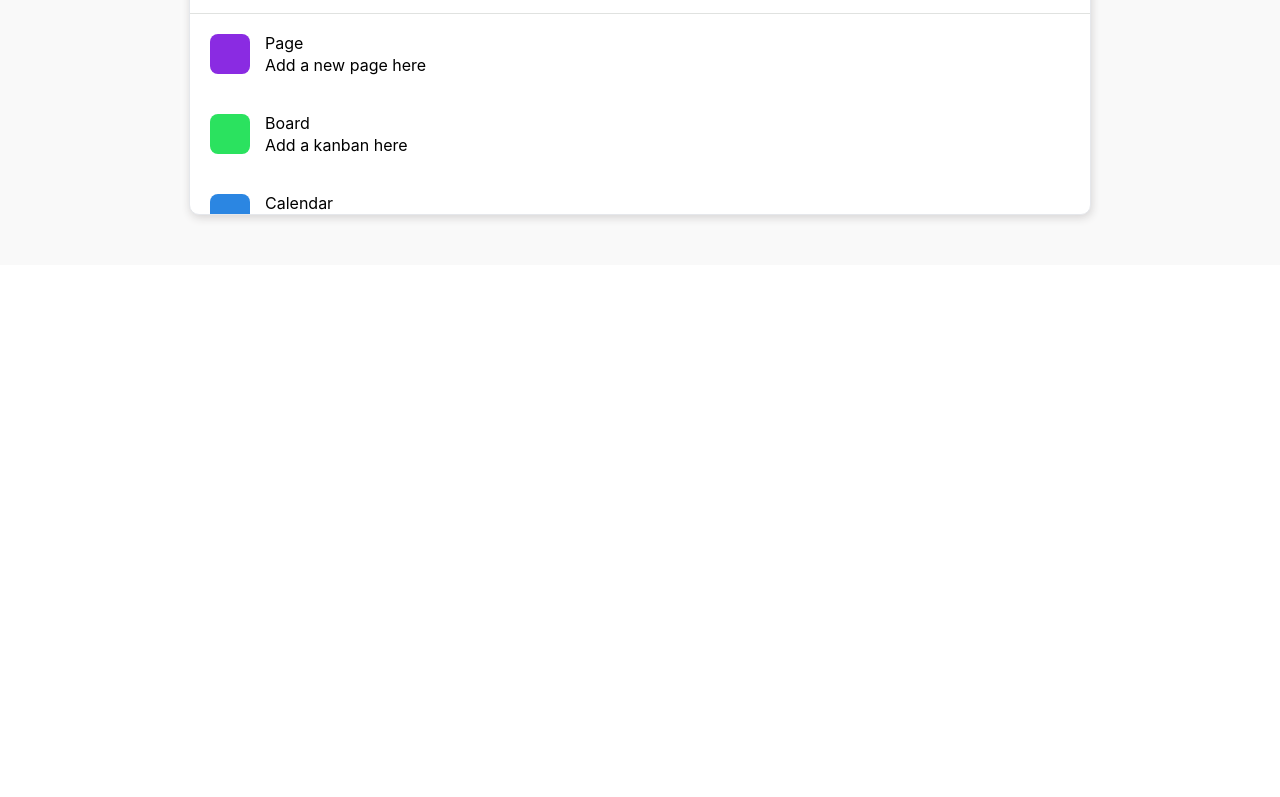
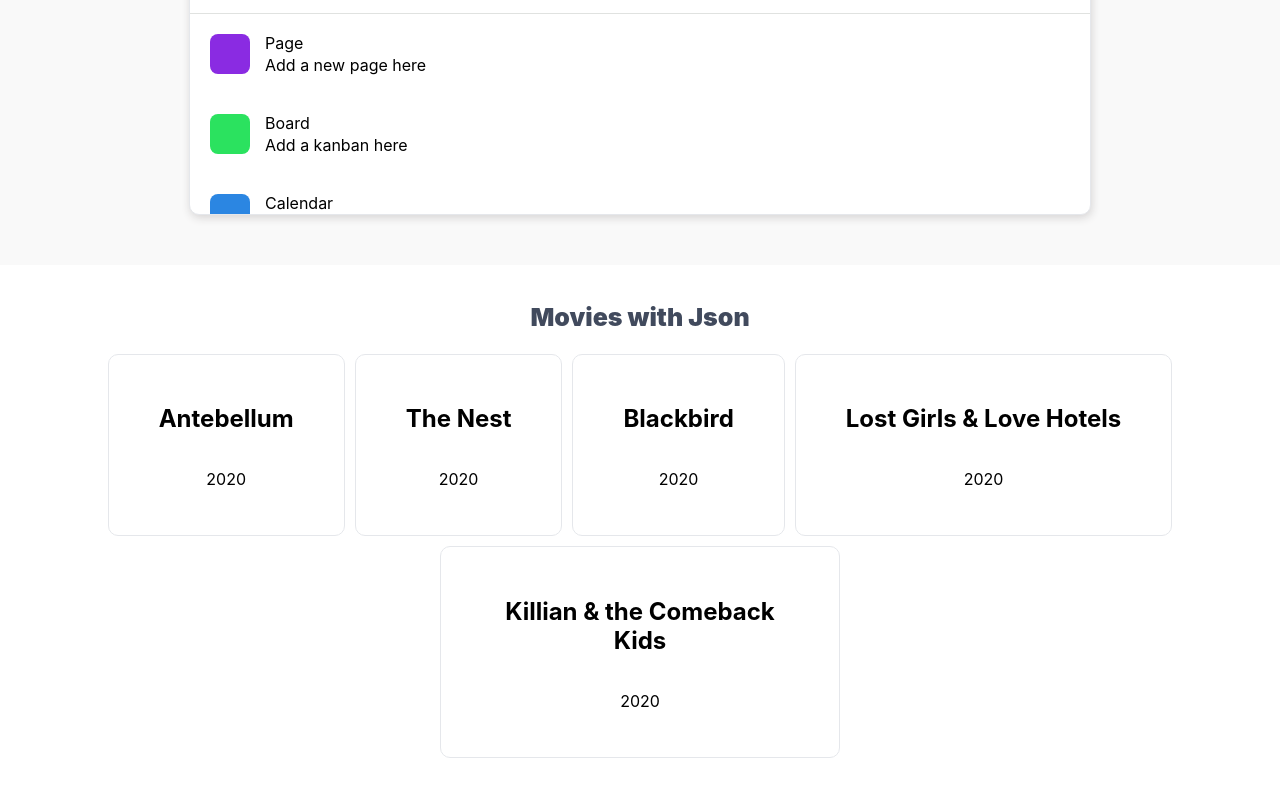
Before and after one commit to FSDSTR1023/css-avanzado, a React (Create React App) app: page / in a window 1280 px wide. Shown: the part 637-1434 px from the top of the page. Before the commit the page ends 902 px from the top, so only its background shows below. Built offline with nearby package versions, Linux system fonts and the light colour scheme.

Commit message:
Kayra Czerniewicz -  los ejercicios 1-3

```diff
--- a/src/App.js
+++ b/src/App.js
@@ -1,6 +1,7 @@
 import Navbar from './components/navbar/Navbar';
 import Cards from './components/cards/Cards';
 import BarraDeHerramientas from './components/barradeherramientas/BarraDeHerramientas';
+import Movies from './Movies';
 
 import './App.css';
 
@@ -10,6 +11,7 @@ function App() {
       <Navbar />
       <Cards />
       <BarraDeHerramientas />
+      <Movies />
     </div>
   );
 }
--- /dev/null
+++ b/src/Movies.js
@@ -0,0 +1,156 @@
+import './movies.css';
+
+export default function Movies() {
+    const movies = {
+     movie1: {
+      "title": "Antebellum",
+      "year": 2020,
+      "cast": [
+      "Janelle Monáe",
+      "Eric Lange",
+      "Jena Malone",
+      "Jack Huston",
+      "Kiersey Clemons",
+      "Gabourey Sidibe"
+      ],
+      "genres": [
+      "Thriller"
+      ],
+      "href": "Antebellum_(film)",
+      "extract": "Antebellum is a 2020 American thriller film written and directed by Gerard Bush and Christopher Renz in their feature directorial debuts. The film stars Janelle Monáe, Eric Lange, Jena Malone, Jack Huston, Kiersey Clemons, and Gabourey Sidibe, and follows a 21st century African-American woman who wakes to find herself mysteriously in a Southern slave plantation from which she must escape.",
+      "thumbnail": "https://upload.wikimedia.org/wikipedia/en/2/2e/Antebellum_poster.jpeg",
+      "thumbnail_width": 259,
+      "thumbnail_height": 384
+      },
+     movie2: {
+      "title": "The Nest",
+      "year": 2020,
+      "cast": [
+      "Jude Law",
+      "Carrie Coon",
+      "Charlie Shotwell",
+      "Oona Roche",
+      "Adeel Akhtar"
+      ],
+      "genres": [
+      "Drama",
+      "Romance"
+      ],
+      "href": "The_Nest_(2020_film)",
+      "extract": "The Nest is a 2020 romantic drama film written, directed, and produced by Sean Durkin. The film stars stars Jude Law, Carrie Coon, Charlie Shotwell, Oona Roche, and Adeel Akhtar.",
+      "thumbnail": "https://upload.wikimedia.org/wikipedia/en/c/cc/The_Nest_poster.jpeg",
+      "thumbnail_width": 259,
+      "thumbnail_height": 384
+      },
+     movie3: {
+      "title": "Blackbird",
+      "year": 2020,
+      "cast": [
+      "Susan Sarandon",
+      "Kate Winslet",
+      "Mia Wasikowska",
+      "Lindsay Duncan",
+      "Rainn Wilson",
+      "Bex Taylor-Klaus",
+      "Sam Neill"
+      ],
+      "genres": [
+      "Drama"
+      ],
+      "href": "Blackbird_(2019_film)",
+      "extract": "Blackbird is a 2019 American drama film directed by Roger Michell and written by Christian Torpe. It is a remake of the 2014 Danish film Silent Heart, also written by Torpe. It stars Susan Sarandon, Kate Winslet, Mia Wasikowska, Lindsay Duncan, Rainn Wilson, Bex Taylor-Klaus, and Sam Neill.",
+      "thumbnail": "https://upload.wikimedia.org/wikipedia/en/4/4d/Blackbird_poster.jpg",
+      "thumbnail_width": 259,
+      "thumbnail_height": 384
+      },
+     movie4: {
+      "title": "Lost Girls & Love Hotels",
+      "year": 2020,
+      "cast": [
+      "Alexandra Daddario",
+      "Takehiro Hira",
+      "Carice van Houten"
+      ],
+      "genres": [
+      "Drama",
+      "Erotic",
+      "Thriller"
+      ],
+      "href": "Lost_Girls_%26_Love_Hotels",
+      "extract": "Lost Girls & Love Hotels is a 2020 American erotic thriller drama film directed by William Olsson from a screenplay by Catherine Hanrahan, based on Hanrahan's 2006 novel Lost Girls and Love Hotels. The film stars Alexandra Daddario as an American English teacher in Tokyo, who loses herself to the city's nightlife and begins an affair with a member of the Yakuza gangs. It was released through video on demand on September 18, 2020, by Astrakan Film AB.",
+      "thumbnail": "https://upload.wikimedia.org/wikipedia/en/4/44/Lost_Girls_%26_Love_Hotels_film_poster.png",
+      "thumbnail_width": 220,
+      "thumbnail_height": 322
+      },
+     movie5: {
+      "title": "Killian & the Comeback Kids",
+      "year": 2020,
+      "cast": [
+      "Taylor A. Purdee",
+      "John Donchak",
+      "Nathan Purdee",
+      "Kassie DePaiva"
+      ],
+      "genres": [
+      "Musical"
+      ],
+      "href": "Killian_%26_the_Comeback_Kids",
+      "extract": "Killian & the Comeback Kids is a 2020 American folk-rock musical film written and directed by Taylor A. Purdee. The film stars Purdee, John Donchak, Nathan Purdee, and Kassie DePaiva along with an ensemble cast that features Maddi Jane and Lee Grant. Killian & the Comeback Kids follows a mixed-race musician who finds himself back in his struggling rural hometown after graduating from an expensive university. The film's screenplay and original music have been preserved by The Academy of Motion Pictures Arts and Sciences' permanent archive."
+      }
+    };
+    const movie1 = {
+        movie1: {
+         "title": "Antebellum",
+         "year": 2020,
+         "cast": [
+         "Janelle Monáe",
+         "Eric Lange",
+         "Jena Malone",
+         "Jack Huston",
+         "Kiersey Clemons",
+         "Gabourey Sidibe"
+         ],
+         "genres": [
+         "Thriller"
+         ],
+         "href": "Antebellum_(film)",
+         "extract": "Antebellum is a 2020 American thriller film written and directed by Gerard Bush and Christopher Renz in their feature directorial debuts. The film stars Janelle Monáe, Eric Lange, Jena Malone, Jack Huston, Kiersey Clemons, and Gabourey Sidibe, and follows a 21st century African-American woman who wakes to find herself mysteriously in a Southern slave plantation from which she must escape.",
+         "thumbnail": "https://upload.wikimedia.org/wikipedia/en/2/2e/Antebellum_poster.jpeg",
+         "thumbnail_width": 259,
+         "thumbnail_height": 384
+         },
+       };
+
+    // Convertir el objeto movies en un arreglo de valores
+    const movieArray = Object.values(movies);
+
+    // Añadir una nueva película al final del arreglo
+    // movieArray.push(movieArray);
+
+    // Eliminar el último elemento del arreglo
+    // movieArray.pop();
+
+    // Eliminar el primer elemento del arreglo
+    // movieArray.shift();
+
+    // Añadir elementos al principio del arreglo
+    // movieArray.unshift(movie1);
+
+
+    return (
+        <div className='movie-container'>
+        <h1>Movies with Json</h1>
+        <div className="movies">
+        {movieArray.map((movie, index) => {
+            console.log("movie", index, movie);
+            return (
+            <div key={index} className="card">
+                <h2>{movie.title}</h2>
+                <p>{movie.year}</p>
+            </div>
+            );
+        })}
+        </div>
+        </div>
+      );
+}
--- a/src/components/cards/Cards.jsx
+++ b/src/components/cards/Cards.jsx
@@ -2,36 +2,36 @@ import React from 'react';
 import './cards.css';
 function Cards() {
 return (
-<div class="card-container">
+<div className="card-container">
    <h1>Cards</h1>
-   <div class="cards">
-      <div class="card">
-         <div class="card-logo"></div>
-         <div class="card-text">
+   <div className="cards">
+      <div className="card">
+         <div className="card-logo"></div>
+         <div className="card-text">
             <span className="title">Nombre</span>
             <span className="subtitle">Paradigm Representative</span>
             <span className='badge'>Badge</span>
          </div>
       </div>
-      <div class="card">
-         <div class="card-logo"></div>
-         <div class="card-text">
+      <div className="card">
+         <div className="card-logo"></div>
+         <div className="card-text">
             <span className="title">Nombre</span>
             <span className="subtitle">Paradigm Representative</span>
             <span className='badge'>Badge</span>
          </div>
       </div>
-      <div class="card">
-         <div class="card-logo"></div>
-         <div class="card-text">
+      <div className="card">
+         <div className="card-logo"></div>
+         <div className="card-text">
             <span className="title">Nombre</span>
             <span className="subtitle">Paradigm Representative</span>
             <span className='badge'>Badge</span>
          </div>
       </div>
-      <div class="card">
-         <div class="card-logo"></div>
-         <div class="card-text">
+      <div className="card">
+         <div className="card-logo"></div>
+         <div className="card-text">
             <span className="title">Nombre</span>
             <span className="subtitle">Paradigm Representative</span>
             <span className='badge'>Badge</span>
--- a/src/components/navbar/Navbar.jsx
+++ b/src/components/navbar/Navbar.jsx
@@ -2,11 +2,11 @@ import React from 'react';
 import './navbar.css';
 function Navbar() {
 return (
-<div class="navbar-content">
-   <div class="logo">
+<div className="navbar-content">
+   <div className="logo">
       🦄 Header
    </div>
-   <div class="navbar-text">
+   <div className="navbar-text">
       <p>Product</p>
       <p>Features</p>
       <p>Marketplace</p>
--- /dev/null
+++ b/src/movies.css
@@ -0,0 +1,8 @@
+.movie-container{
+    padding: 20px 10px 40px 10px;
+}
+.movies {
+    display: flex;
+    justify-content: center;
+    flex-wrap: wrap;
+}
```
Also changed, not shown: src/components/reviews/Reviews.jsx (added), src/components/reviews/reviews.css (added).
